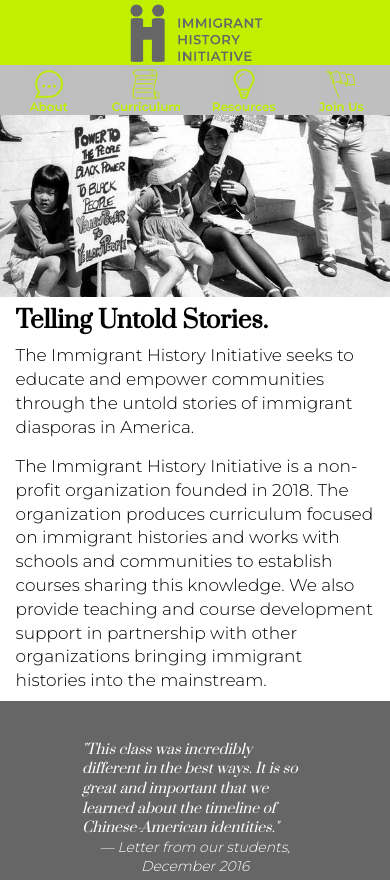
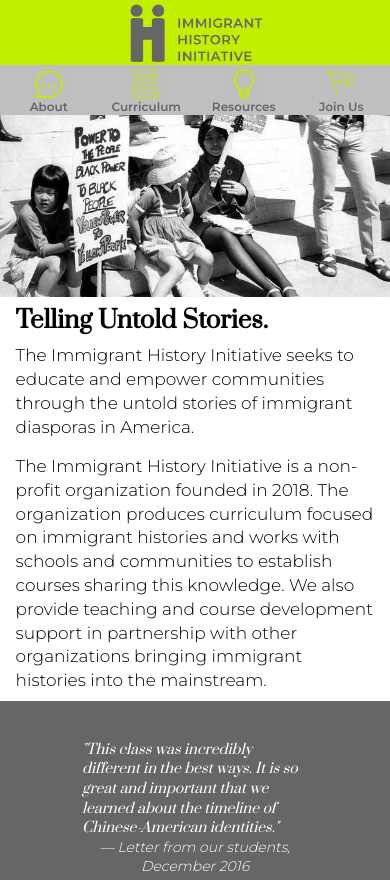
Before and after one commit to immigranthistory/immigrant-history, a plain HTML site: page index.html in a window 390 px wide. Shown: the top 880 px of the page. Drawn offline with Linux system fonts and the light colour scheme.

Commit message:
Update style.css

```diff
--- a/css/style.css
+++ b/css/style.css
@@ -587,7 +587,7 @@ footer p {
   .mobile-item h3 {
     font-size: 12px;
     font-weight: 600;
-    color: #c0f000;
+    color: #666666;
 
   }
 
```
